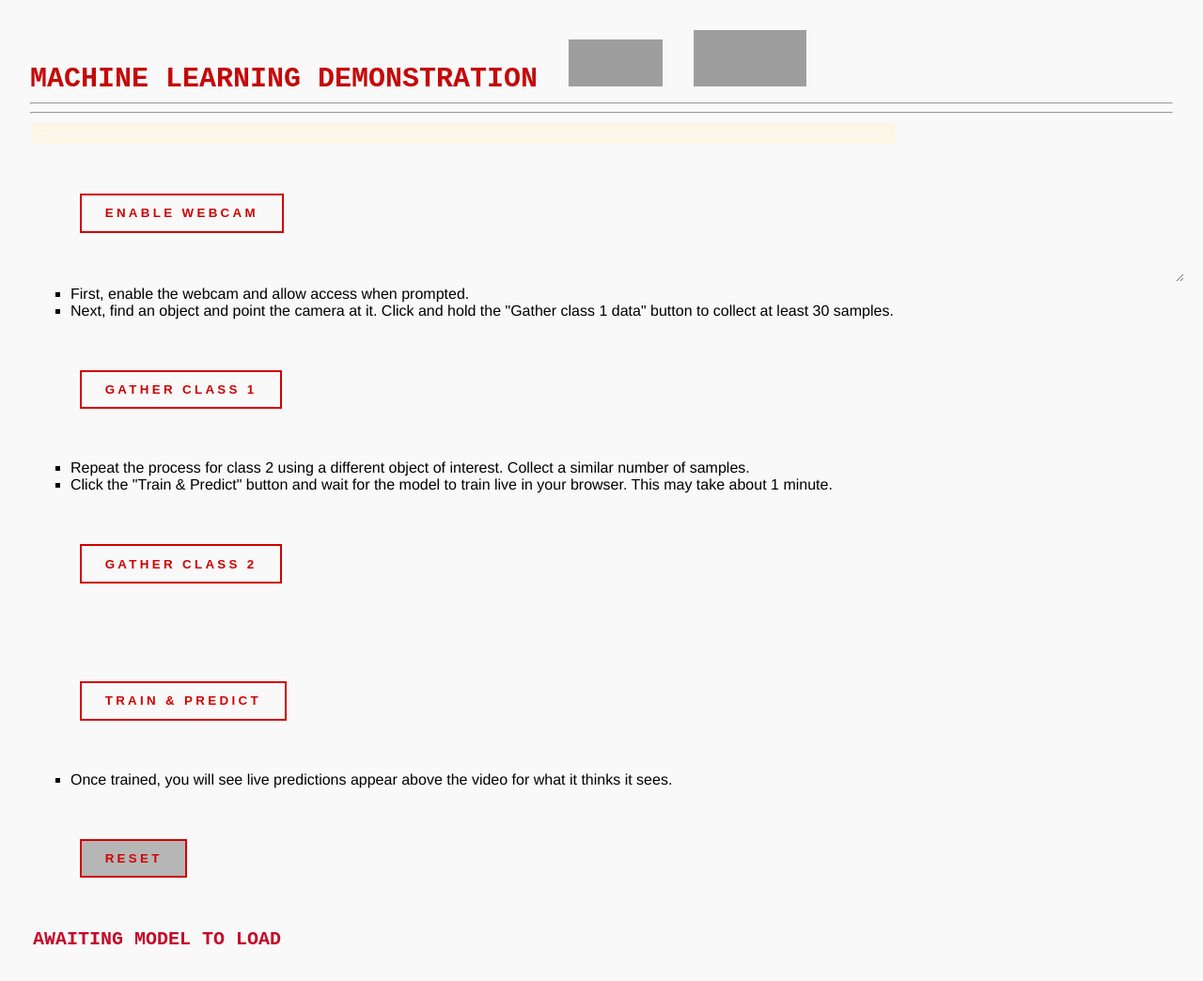
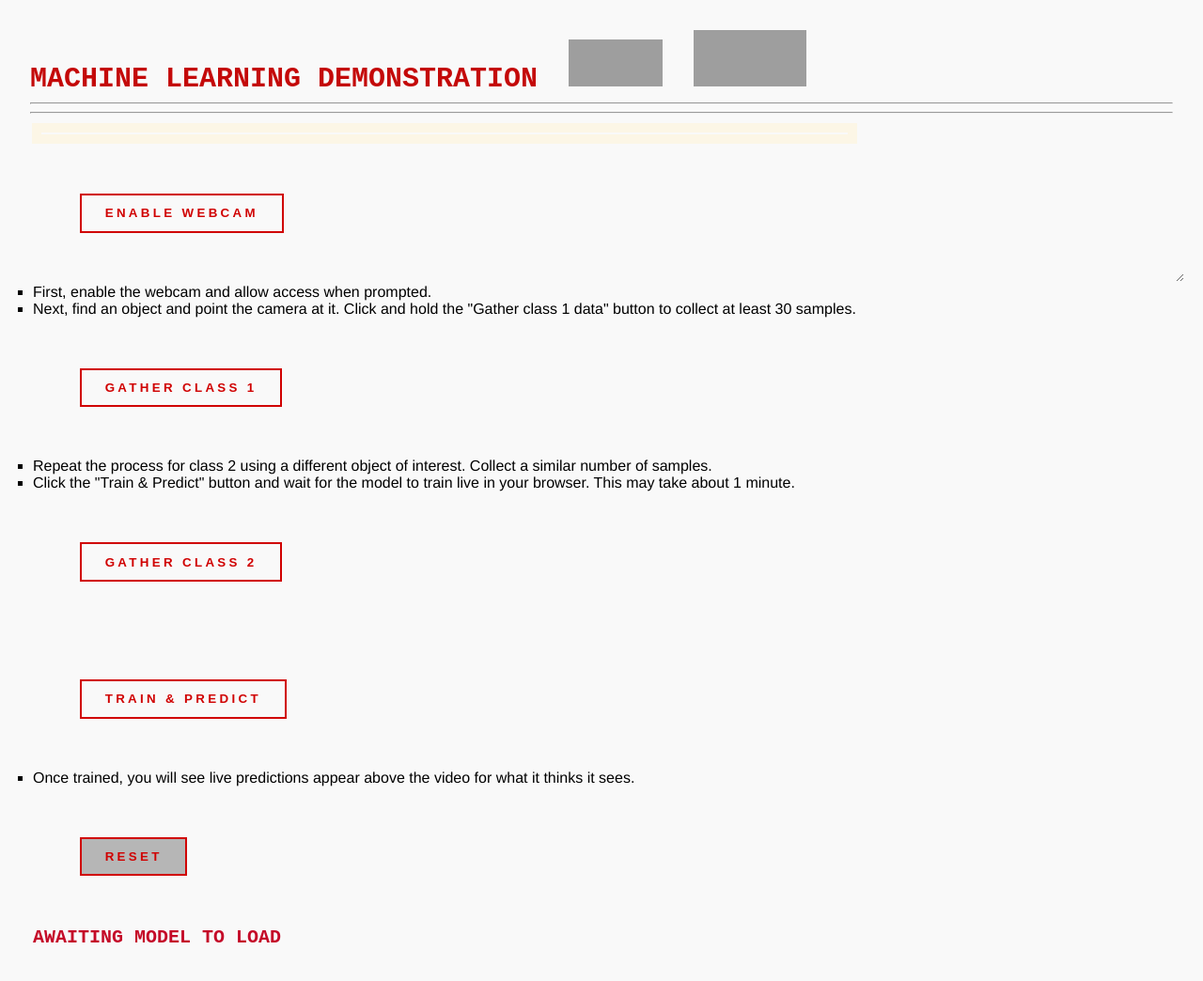
Before and after one commit to andreworba01/Machine-Learning-Mobile, a plain HTML site: page index.html in a window 1280 px wide. Shown: the whole page at 94% size. Drawn offline with Linux system fonts and the light colour scheme; grey boxes are pictures that could not be loaded; a script that the page names is missing.

Commit message:
index.html

```diff
--- a/index.html
+++ b/index.html
@@ -53,30 +53,30 @@
         </th>
       </tr>
     <tr>
-        <td style="text-align:left; margin-top:0px; margin-bottom:0px;">
+      <td style="text-align:left;">
         <button id="enableCam" class="button">
           Enable Webcam
         </button>
       </td>
     </tr>
     <tr>
-      <tr>
       <td>
-          <ul style="list-style-type:square; margin-top:0px; margin-bottom:0px; margin-left:0px;">
+        <ul style="list-style-type:square; margin: 0; padding: 0;">
           <li>First, enable the webcam and allow access when prompted.</li>
           <li>Next, find an object and point the camera at it. Click and hold the "Gather class 1 data" button to collect at least 30 samples.</li>
         </ul>
       </td>
     </tr>
-        <td style="text-align:left; margin-top:0px; margin-bottom:0px;">
+    <tr>
+      <td style="text-align:left;">
         <button class="dataCollector" data-1hot="0" data-name="Class 1">
           Gather Class 1
         </button>
       </td>
     </tr>
     <tr>
-        <td style="text-align:left; margin-top:0px; margin-bottom:0px;">
-          <ul style="list-style-type:square; margin-top:0px; margin-bottom:0px; margin-left:0px;">
+      <td style="text-align:left;">
+        <ul style="list-style-type:square; margin: 0; padding: 0;">
           <li>Repeat the process for class 2 using a different object of interest. Collect a similar number of samples.</li>
           <li>Click the "Train & Predict" button and wait for the model to train live in your browser. This may take about 1 minute.</li>
         </ul>
@@ -98,7 +98,7 @@
     </tr>
     <tr>
       <td style="text-align:left;">
-          <ul style="list-style-type:square; margin-top:0px; margin-bottom:0px; margin-left:0px; margin-right:0px;">
+        <ul style="list-style-type:square; margin: 0; padding: 0;">
           <li>Once trained, you will see live predictions appear above the video for what it thinks it sees.</li>
         </ul>
       </td>
@@ -111,7 +111,7 @@
       </td>
     </tr>
     <tr>
-        <td id="status" style="color:#c40928; font-size:20px; margin-left:0px; font-weight:bolder; text-transform:uppercase; margin-top:0px; font-family:'Courier New', Courier, monospace;">
+      <td id="status" style="color:#c40928; font-size:20px; margin: 0; font-weight:bolder; text-transform:uppercase; font-family:'Courier New', Courier, monospace;">
         Awaiting Model to Load
       </td>
     </tr>
```
Lines whose indentation alone changed are shown as unchanged.
